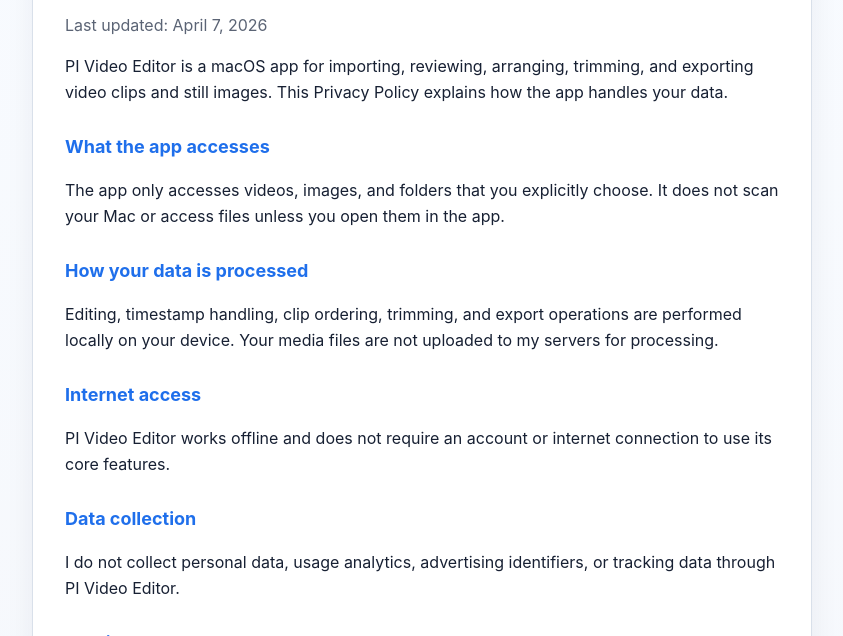
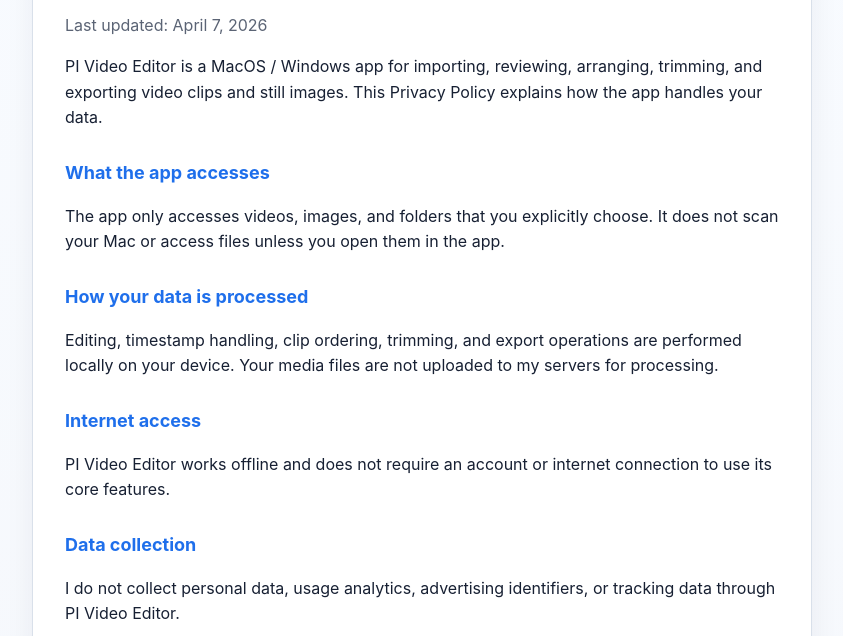
Before and after one commit to mykamel/HuskyApps, a plain HTML site: page pi-video-editor-privacy.html in a window 1280 px wide. Shown: the part 164-800 px from the top of the page, without its empty margins (218-1061 px from the left). Drawn offline with Linux system fonts and the light colour scheme.

Commit message:
Update platform wording on privacy page

```diff
--- a/pi-video-editor-privacy.html
+++ b/pi-video-editor-privacy.html
@@ -81,7 +81,7 @@
       <p class="muted">Last updated: April 7, 2026</p>
 
       <p>
-        PI Video Editor is a macOS app for importing, reviewing, arranging, trimming, and exporting video clips
+        PI Video Editor is a MacOS / Windows app for importing, reviewing, arranging, trimming, and exporting video clips
         and still images. This Privacy Policy explains how the app handles your data.
       </p>
 
```
